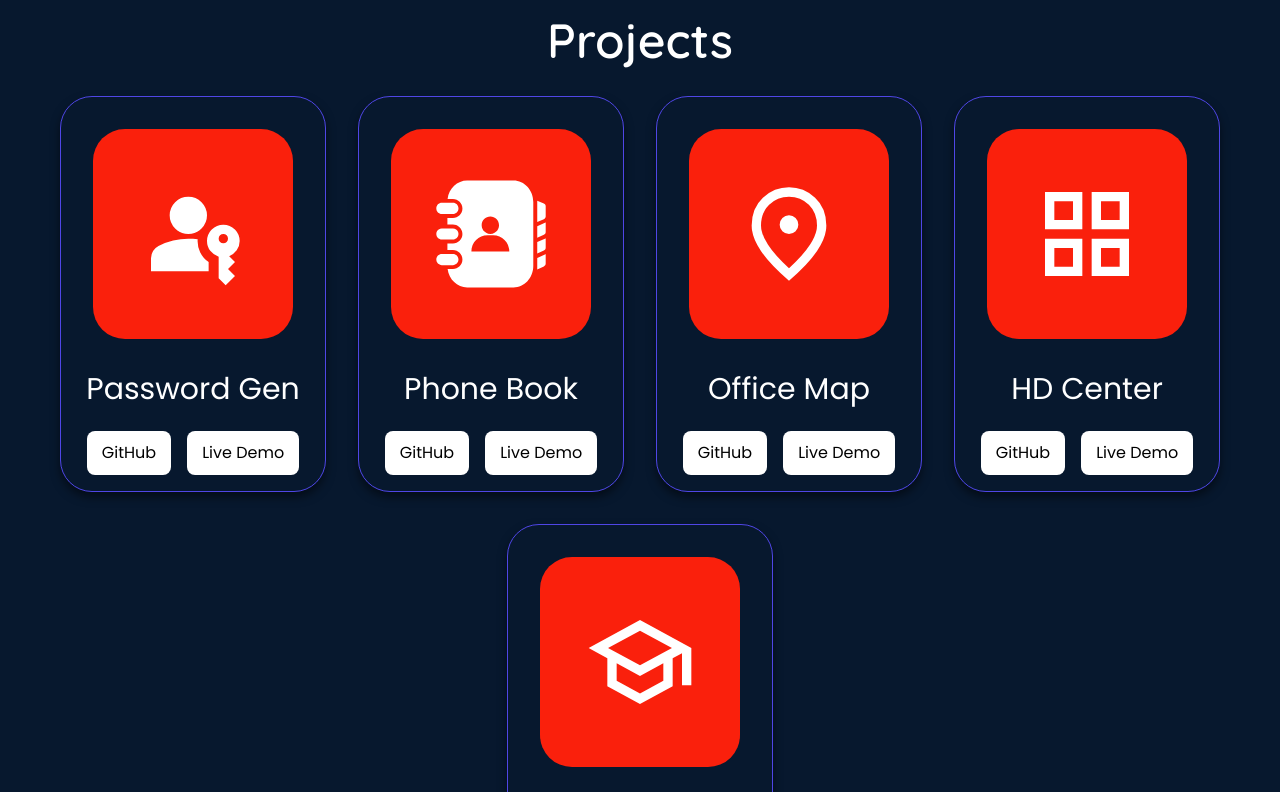
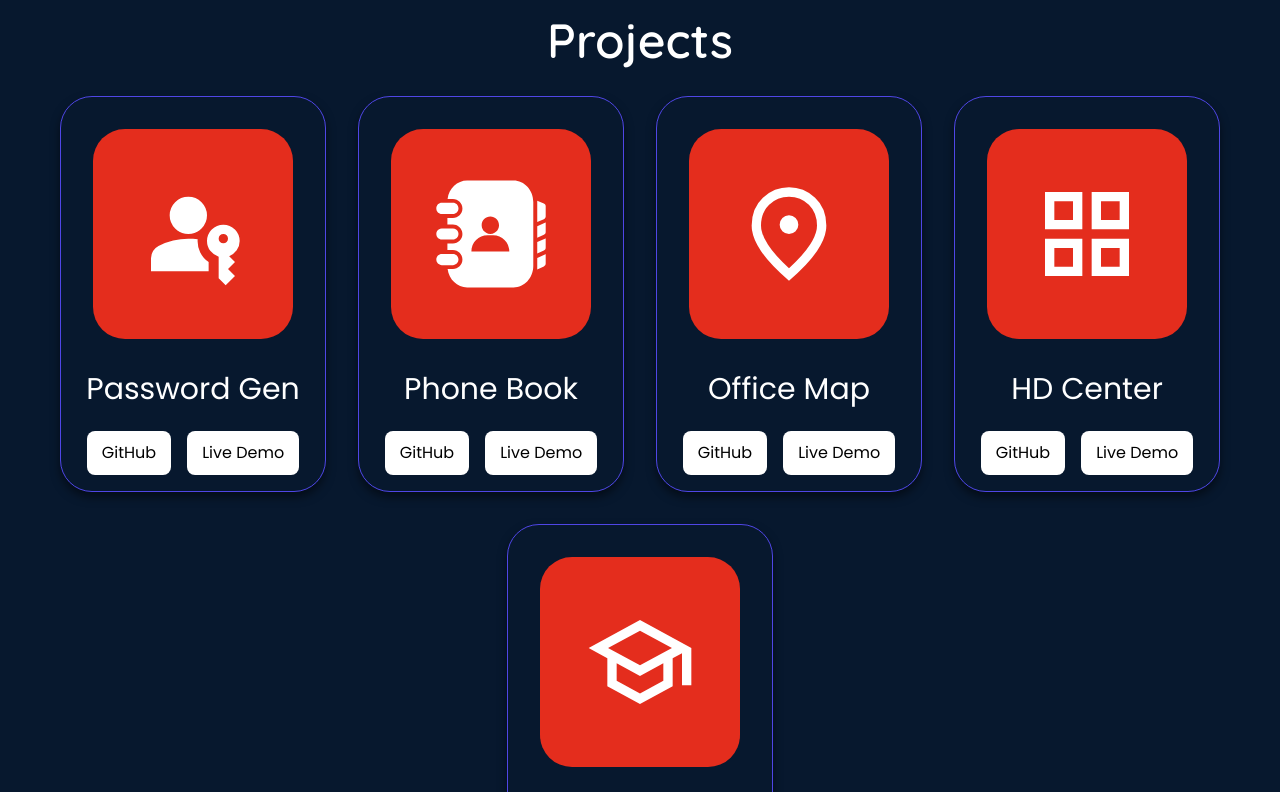
Before and after one commit to Developer2529/my-portfolio, a Vue app: page / in a window 1280 px wide. Shown: the part 2528-3320 px from the top of the page. Built offline with nearby package versions, Linux system fonts and the light colour scheme.

Commit message:
projects bg div color was change to a lighter one

```diff
--- a/src/pages/MyProjects.vue
+++ b/src/pages/MyProjects.vue
@@ -200,7 +200,7 @@
 
 .projects-each-div {
 
-    background-color: rgb(250, 32, 12);
+    background-color: rgb(228, 45, 29);
     width: 200px;
     height: 210px;
     margin: 2rem;
```
